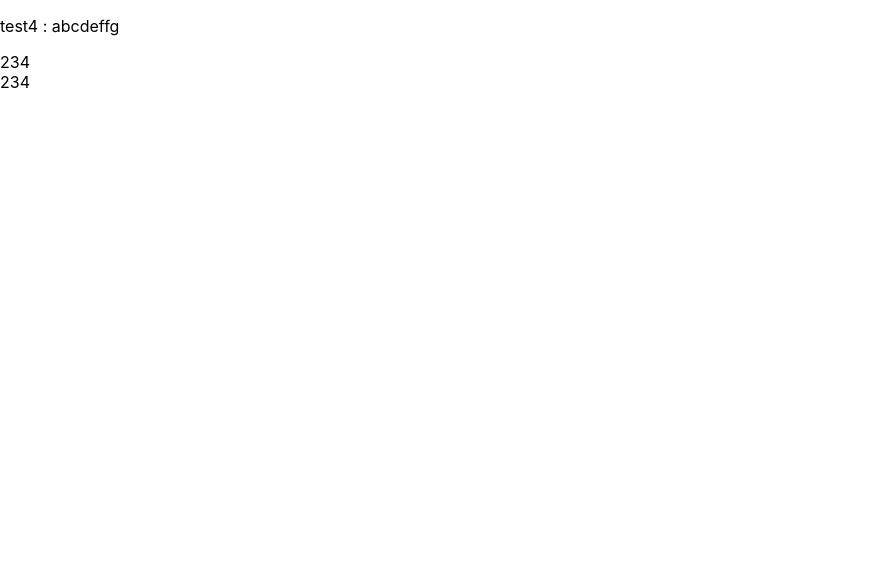
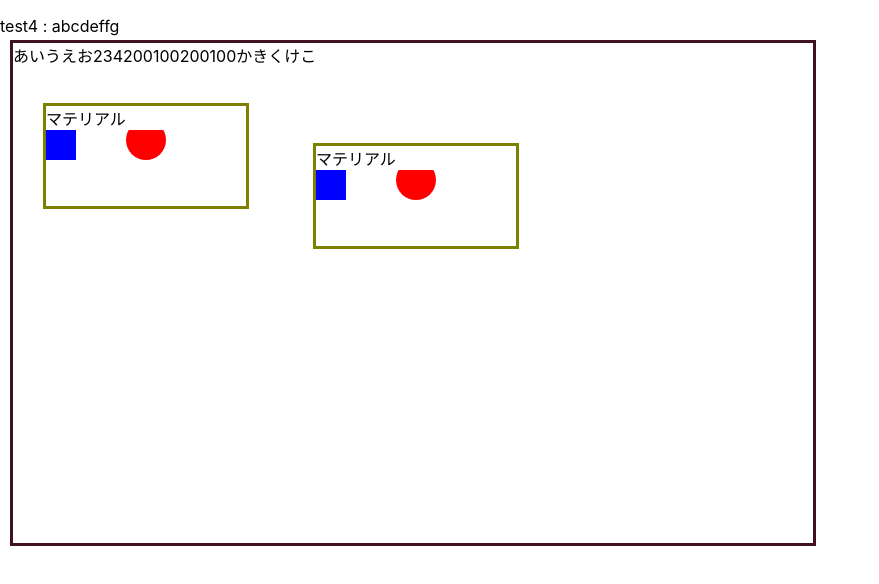
Before and after one commit to uemuram/cooking-workflow, a React (Create React App) app: page / in a window 1280 px wide. Shown: the top 584 px of the page, without its empty margins (0-879 px from the left). Built offline with nearby package versions, Linux system fonts and the light colour scheme; no server answers.

Commit message:
作成中

```diff
--- a/public/index.html
+++ b/public/index.html
@@ -32,6 +32,7 @@
     <!--
       <div id="root"></div>
     -->
+
     <!--
       This HTML file is a template.
       If you open it directly in the browser, you will see an empty page.
--- a/src/App2.js
+++ b/src/App2.js
@@ -1,65 +1,7 @@
 import React from 'react';
 import './App.css';
-
-
-class Workflow extends React.Component{
-
-  constructor(props){
-    super(props);
-    this.state = {
-    }
-
-    this.state.flow = {
-      aaa : "123",
-      bbb : "234"
-    };
-
-    this.state.flow2 = {
-      title : "牛丼",
-      material : {
-        sugar : {
-          name : "砂糖",
-          quantity : [
-            {
-              amount : 9,
-              unit : "g"
-            }
-          ]
-        },
-        SoySauce : {
-          name : "醤油",
-          quantity : [
-            {
-              amount : 45,
-              unit : "ml"
-            }
-          ]
-        }
-      },
-      action : [
-        {
-          type : "move",
-          source : "sugar",
-          target : "bawl",
-          comment : "砂糖をボールへ"
-        },
-        {
-          type : "move",
-          source : "SoySauce",
-          target : "bawl",
-          comment : "醤油をボールへ"
-        }
-      ]
-    };
-
-
-
-  }
-
-  render() {
-    return (<div>{this.state.flow.bbb}</div>);
-  }
-}
+import './Workflow.css';
+import Workflow from './Workflow';
 
 class App2 extends React.Component {
 
@@ -85,7 +27,6 @@ class App2 extends React.Component {
         </p>
         <div>
           {this.renderWorkflow()}
-          {this.renderWorkflow()}
         </div>
       </div>
     )
--- /dev/null
+++ b/src/Material.js
@@ -0,0 +1,51 @@
+import React from 'react';
+import './Workflow.css';
+
+
+class Material extends React.Component {
+
+  constructor(props) {
+    super(props);
+
+    this.state = {};
+    this.state.xxx = {
+      aaa: "マテリアル",
+      bbb: "234"
+    };
+  }
+
+
+
+  render() {
+
+    const styleGenerator = (left,top) => ({
+      position: "absolute",
+      left: left + "px",
+      top: top + "px"
+    });
+
+    return (
+      <div className="Material"
+        ref={div => { this.div = div; }}
+        style={styleGenerator(this.props.left,this.props.top)}
+      >
+        {this.state.xxx.aaa}
+        <svg>
+          <circle cx="100" cy="10" r="20" fill="red" />
+          <rect x={this.props.x} y={this.props.y} width="30" height="30" fill="blue" />
+        </svg>
+      </div>
+    );
+  }
+
+  componentDidMount() {
+    // 要素の横幅と縦幅を取得
+    let width = this.div.clientWidth;
+    let height = this.div.clientHeight;
+    // 親から受け継いだ関数を呼び出し、縦幅横幅を親に渡す
+    this.props.updateState(width, height);
+  }
+
+}
+
+export default Material;
--- /dev/null
+++ b/src/Workflow.css
@@ -0,0 +1,14 @@
+.Workflow {
+  border: solid #401122;
+  width: 800px;
+  height: 500px;
+  position : absolute;
+  left : 10px;
+  top : 40px;
+}
+
+.Material {
+  border: solid #808000;
+  width: 200px;
+  height: 100px;
+}
--- /dev/null
+++ b/src/Workflow.js
@@ -0,0 +1,84 @@
+import React from 'react';
+import './App.css';
+import './Workflow.css';
+import Material from './Material';
+
+
+class Workflow extends React.Component {
+
+  constructor(props) {
+    super(props);
+    this.state = {
+    }
+
+    this.state.flow = {
+      aaa: "123",
+      bbb: "234"
+    };
+
+    this.state.flow2 = {
+      title: "牛丼",
+      material: {
+        sugar: {
+          name: "砂糖",
+          quantity: [
+            {
+              amount: 9,
+              unit: "g"
+            }
+          ]
+        },
+        soySauce: {
+          name: "醤油",
+          quantity: [
+            {
+              amount: 45,
+              unit: "ml"
+            }
+          ]
+        }
+      },
+      action: [
+        {
+          type: "move",
+          source: "sugar",
+          target: "bawl",
+          comment: "砂糖をボールへ"
+        },
+        {
+          type: "move",
+          source: "SoySauce",
+          target: "bawl",
+          comment: "醤油をボールへ"
+        }
+      ]
+    };
+  }
+
+  updateState(width, height){
+    //alert("updatestate " + width + ":" + height);
+    this.setState({width: width});
+    this.setState({height: height});
+  }
+
+  render() {
+    return (
+      <div className="Workflow">
+        あいうえお
+        {this.state.flow.bbb}
+
+        <Material left={30} top={60} updateState={this.updateState.bind(this)} />
+        {this.state.width}
+        {this.state.height}
+
+        <Material left={300} top={100} updateState={this.updateState.bind(this)} />
+        {this.state.width}
+        {this.state.height}
+
+        かきくけこ
+      </div>
+    );
+  }
+}
+
+export default Workflow;
--- a/src/index.js
+++ b/src/index.js
@@ -1,7 +1,7 @@
 import React from 'react';
 import ReactDOM from 'react-dom';
 import './index.css';
-import App from './App';
+//import App from './App';
 import App2 from './App2';
 
 import * as serviceWorker from './serviceWorker';
```
